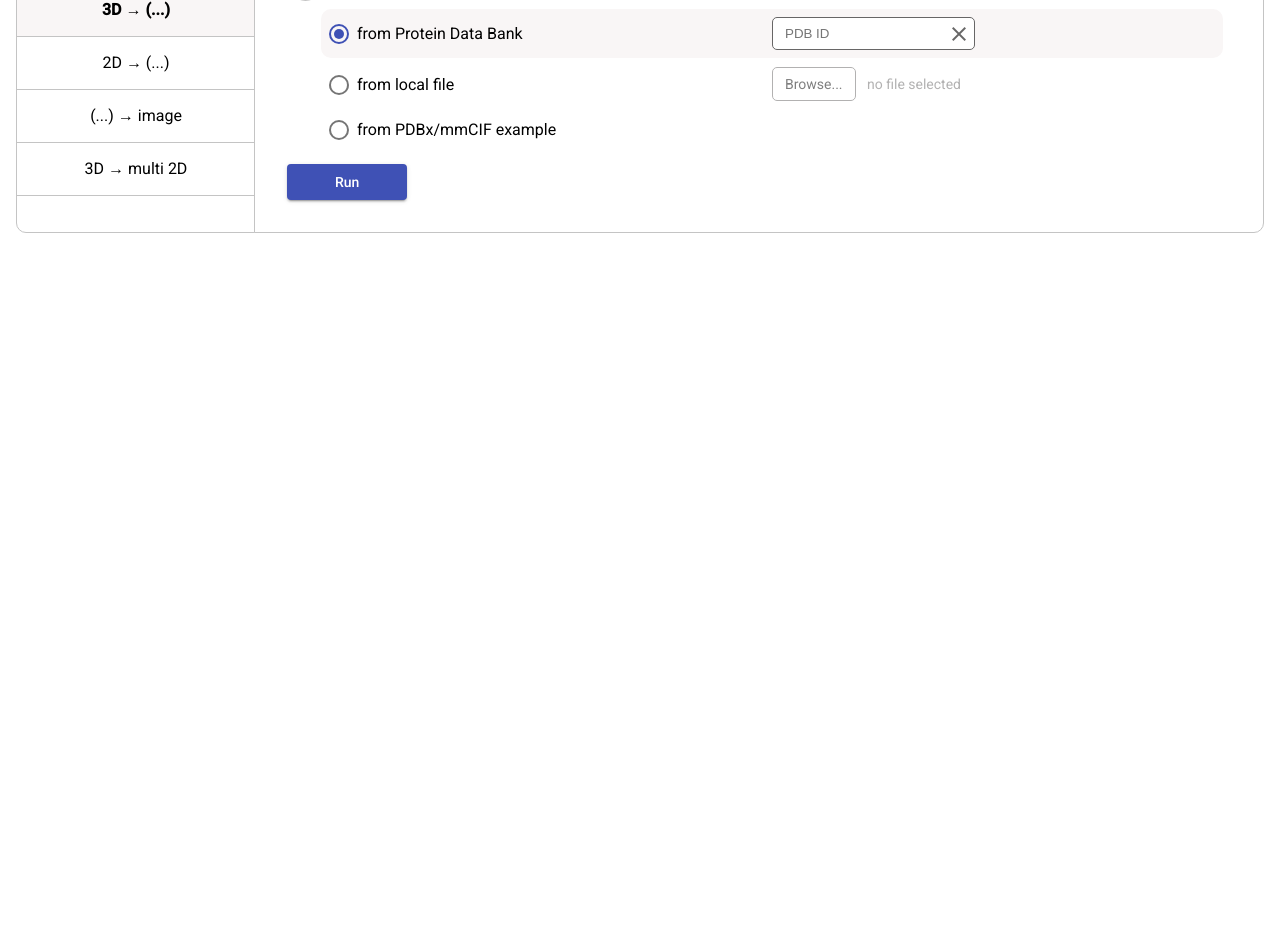
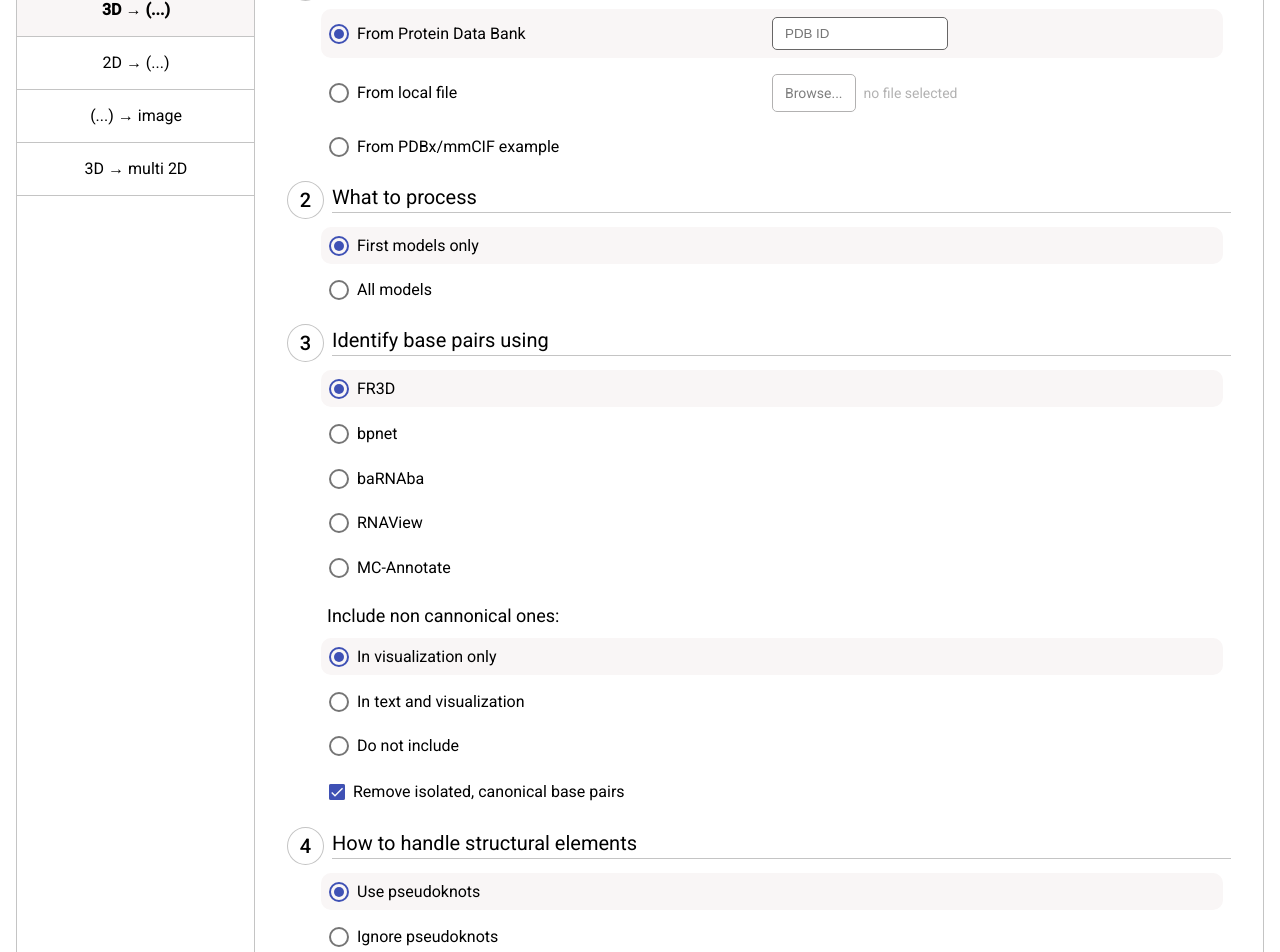
Before and after one commit to rnapdbee/rnapdbee-frontend, an Angular app: page / in a window 1280 px wide. Shown: the part 420-1372 px from the top of the page. Before the commit the page ends 800 px from the top, so only its background shows below. Built offline with nearby package versions, Linux system fonts and the light colour scheme.

Commit message:
feat: complete tertiary-to-dbn input form

```diff
--- a/src/app/calculations/components/teriary-to-dbn-input-form/teriary-to-dbn-input-form.component.html
+++ b/src/app/calculations/components/teriary-to-dbn-input-form/teriary-to-dbn-input-form.component.html
@@ -1,31 +1,75 @@
-<form (ngSubmit)="onSubmit()">
+<form>
   <app-step [value]="1">Upload RNA 3D structure</app-step>
   <mat-radio-group [(ngModel)]="uploadMethod" name="step1">
-    <app-radio-button [value]="UploadMethod.fromPDB" label="from Protein Data Bank"
+
+    <app-radio-button [value]="UploadMethod.fromPDB" label="From Protein Data Bank"
       [checked]="uploadMethod === UploadMethod.fromPDB">
       <div inline class="clearable-input">
         <input type="text" [(ngModel)]="pdbId" name="pdbId" placeholder="PDB ID">
-        <mat-icon (click)="pdbId=null">close</mat-icon>
+        <mat-icon *ngIf="pdbId" (click)="pdbId=null">close</mat-icon>
       </div>
     </app-radio-button>
 
-    <app-radio-button [value]="UploadMethod.fromLocalFile" label="from local file"
+    <app-radio-button [value]="UploadMethod.fromLocalFile" label="From local file"
       [checked]="uploadMethod === UploadMethod.fromLocalFile">
       <div inline class="file-upload">
         <label for="file-input">Browse...</label>
-        <input type="file" accept="text/plain" (change)="uploadFile($event)" id="file-input" name="file">
+        <input type="file" (change)="uploadFile($event)" id="file-input" name="file">
         <span>
           {{ file ? file.name : 'no file selected' }}
         </span>
       </div>
     </app-radio-button>
 
-    <app-radio-button [value]="UploadMethod.fromExample" label="from PDBx/mmCIF example"
+    <app-radio-button [value]="UploadMethod.fromExample" label="From PDBx/mmCIF example"
       [checked]="uploadMethod === UploadMethod.fromExample">
-
+      <app-example-picker [examples]="examples" (selected)="onExampleSelect($event)"></app-example-picker>
     </app-radio-button>
 
   </mat-radio-group>
+</form>
+
+<form [formGroup]="paramsForm" (ngSubmit)="onSubmit()">
+
+  <app-step [value]="2">What to process</app-step>
+  <mat-radio-group formControlName="modelSelection">
+    <app-radio-button *ngFor="let item of ModelSelection" [value]="item.key" [label]="item.label"
+      [checked]="paramsForm.value.modelSelection === item.key">
+    </app-radio-button>
+  </mat-radio-group>
+
+  <app-step [value]="3">Identify base pairs using</app-step>
+  <mat-radio-group formControlName="analisysTool">
+    <app-radio-button *ngFor="let item of AnalisysTool" [value]="item.key" [label]="item.label"
+      [checked]="paramsForm.value.analisysTool === item.key">
+    </app-radio-button>
+  </mat-radio-group>
+
+  <h3 class="subsection">Include non cannonical ones: </h3>
+  <mat-radio-group formControlName="nonCanonicalHandling">
+    <app-radio-button *ngFor="let item of NonCanonicalHandling" [value]="item.key" [label]="item.label"
+      [checked]="paramsForm.value.nonCanonicalHandling === item.key">
+    </app-radio-button>
+  </mat-radio-group>
+
+  <app-checkbox formControlName="removeIsolated" label="Remove isolated, canonical base pairs"></app-checkbox>
+
+  <app-step [value]="4">How to handle structural elements</app-step>
+  <mat-radio-group formControlName="structuralElementsHandling">
+    <app-radio-button *ngFor="let item of StructuralElementsHandling" [value]="item.key" [label]="item.label"
+      [checked]="paramsForm.value.structuralElementsHandling === item.key">
+    </app-radio-button>
+  </mat-radio-group>
+
+  <app-step [value]="5">Visualize secondary structure using</app-step>
+  <mat-radio-group formControlName="visualizationTool">
+    <app-radio-button *ngFor="let item of VisualizationTool" [value]="item.key" [label]="item.label"
+      [checked]="paramsForm.value.visualizationTool === item.key">
+    </app-radio-button>
+  </mat-radio-group>
+
+  <mat-divider></mat-divider>
+
   <div class="submit">
     <button mat-raised-button color="primary" type="submit">Run</button>
   </div>
--- a/src/app/calculations/components/teriary-to-dbn-input-form/teriary-to-dbn-input-form.component.scss
+++ b/src/app/calculations/components/teriary-to-dbn-input-form/teriary-to-dbn-input-form.component.scss
@@ -9,6 +9,8 @@
       align-items: center;
 
       input {
+        width: 100%;
+        max-width: 150px;
         padding: .5rem .75rem;
         border-radius: 5px;
         border: 1px solid $accent;
@@ -22,6 +24,10 @@
     }
 
     .file-upload {
+      display: flex;
+      align-items: center;
+      flex-wrap: wrap;
+
       label {
         padding: .5rem .75rem;
         border-radius: 5px;
@@ -38,11 +44,18 @@
       }
     }
 
+    .subsection {
+      font-size: 18px;
+      margin: 1rem 0 0 40px;
+    }
+
     .submit {
+      display: flex;
+      justify-content: flex-end;
       margin: 1rem 0;
 
       button {
-        padding: 0 3rem;
+        padding: 0 3.5rem;
       }
     }
   }
--- a/src/app/calculations/components/teriary-to-dbn-input-form/teriary-to-dbn-input-form.component.ts
+++ b/src/app/calculations/components/teriary-to-dbn-input-form/teriary-to-dbn-input-form.component.ts
@@ -1,4 +1,8 @@
 import { Component } from '@angular/core';
+import { FormBuilder } from '@angular/forms';
+import { AnalisysTool, ModelSelection, NonCanonicalHandling, StructuralElementsHandling, VisualizationTool } from 'src/app/shared/constants/param-options.const';
+import { TERIARY_TO_DBN_EXAMPLES } from 'src/app/shared/constants/teriary-to-dbn-examples.const';
+import { Example } from 'src/app/shared/models/example.model';
 
 export enum UploadMethod {
   fromPDB,
@@ -12,30 +16,61 @@ export enum UploadMethod {
   styleUrls: ['./teriary-to-dbn-input-form.component.scss']
 })
 export class TeriaryToDBNInputFormComponent {
+  examples = TERIARY_TO_DBN_EXAMPLES;
   UploadMethod: typeof UploadMethod = UploadMethod;
+  ModelSelection = ModelSelection;
+  AnalisysTool = AnalisysTool;
+  NonCanonicalHandling = NonCanonicalHandling;
+  StructuralElementsHandling = StructuralElementsHandling;
+  VisualizationTool = VisualizationTool;
 
-  get uploadMethod() { return this._upload; }
-  set uploadMethod(value: UploadMethod) { this._upload = value; }
-  private _upload = UploadMethod.fromPDB
+  constructor(private readonly fb: FormBuilder) {}
+
+  uploadMethod = UploadMethod.fromPDB;
 
   get pdbId() { return this._pdbId; }
-  set pdbId(value: string | null) { this._pdbId = value; }
+  set pdbId(value: string | null) { this.setAndValidateId(value); }
   private _pdbId: string | null = null;
+  _pdbIdError = '';
 
-  get file() { return this._file; }
-  set file(value: File | null) { this._file = value; }
-  private _file: File | null = null;
+  file: File | null = null;
+  _fileError = '';
 
+  example: Example | null = null;
+
+  paramsForm = this.fb.group({
+    modelSelection: [ModelSelection[0].key],
+    analisysTool: [AnalisysTool[0].key],
+    nonCanonicalHandling: [NonCanonicalHandling[0].key],
+    removeIsolated: [true],
+    structuralElementsHandling: [StructuralElementsHandling[0].key],
+    visualizationTool: [VisualizationTool[0].key],
+  });
 
   uploadFile(event: Event) {
-    let files = (event.target as HTMLInputElement).files
+    let files = (event.target as HTMLInputElement).files;
     if (files && files?.length > 0) {
-      let file = files[0]
-      this.file = file;
+      let file = files[0];
+      this.setAndValidateFile(file);
     }
   }
 
+  setAndValidateId(value: string | null) {
+    // TODO: implement validation for pdbId
+    this._pdbId = value;
+  }
+
+  setAndValidateFile(file: File) {
+    // TODO: implement validation for file
+    this.file = file;
+  }
+
+  onExampleSelect(event: Example) {
+    this.example = event;
+  }
+
   onSubmit() {
-    console.log(this.uploadMethod)
+    // TODO: submit form to service
+    console.log(this.paramsForm.value);
   }
 }
--- a/src/app/shared/components/step/step.component.scss
+++ b/src/app/shared/components/step/step.component.scss
@@ -4,6 +4,7 @@
   display: flex;
   align-items: center;
   width: 100%;
+  margin-top: 1rem;
 
   .step-wrapper {
     display: flex;
--- a/src/styles.scss
+++ b/src/styles.scss
@@ -7,6 +7,7 @@ h2 { font-size: 1.25rem; font-weight: 400; }
 h3 { font-size: 1rem; font-weight: 400; }
 p, ul, ol { font-size: 1rem; font-weight: 300; }
 a, a:hover, a:active, a:visited { text-decoration: none; color: inherit; }
+.mat-divider { border-top-color: $border-color; }
 
 @include mobile {
   h2 { font-size: 1rem; font-weight: 400; }
```
